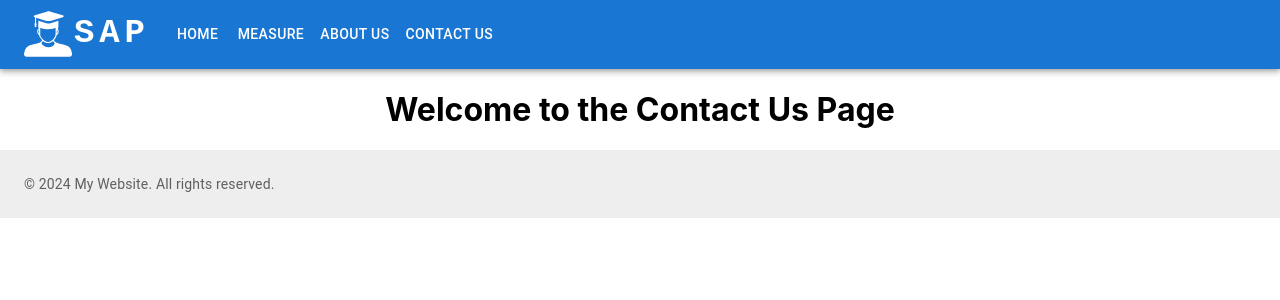
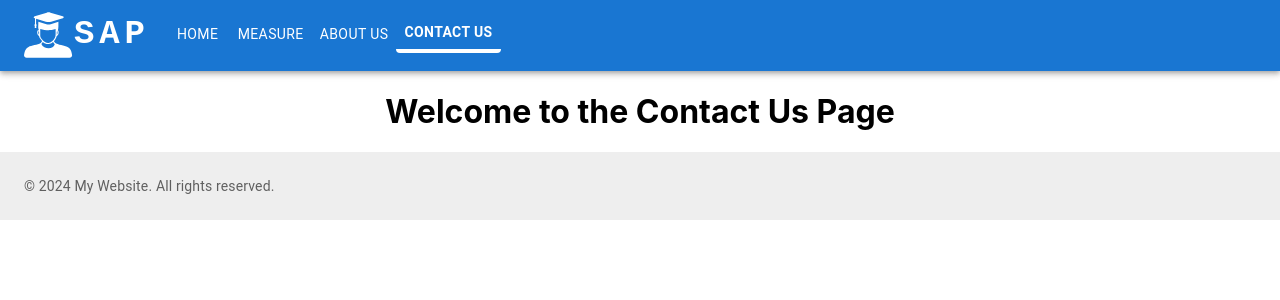
Before and after one commit to govind01a/Student-Adaptability-Level-UI, a React (Create React App) app: page /contact in a window 1280 px wide. Shown: the top 300 px of the page. Built offline with nearby package versions, Linux system fonts and the light colour scheme.

Commit message:
Adding visual effects on  header for current page

```diff
--- a/src/Components/header/Header.jsx
+++ b/src/Components/header/Header.jsx
@@ -12,7 +12,7 @@ import Button from "@mui/material/Button";
 // import Tooltip from '@mui/material/Tooltip';
 import MenuItem from "@mui/material/MenuItem";
 import SiteLogo from "../../UI/logos/SiteLogo";
-import { Link } from "react-router-dom";
+import { Link, useLocation } from "react-router-dom";
 
 // const pages = ['Home', 'Measure', 'About Us', 'Contact Us'];
 const pages = [
@@ -24,6 +24,7 @@ const pages = [
 // const settings = ['Profile', 'Logout'];
 
 function Header() {
+  const location = useLocation();
   const [anchorElNav, setAnchorElNav] = React.useState(null);
   // const [anchorElUser, setAnchorElUser] = React.useState(null);
 
@@ -127,7 +128,24 @@ function Header() {
                 onClick={handleCloseNavMenu}
                 component={Link}
                 to={page.path}
-                sx={{ my: 2, color: "white", display: "block" }}
+                sx={{
+                  my: 2,
+                  color: "white",
+                  display: "block",
+                  fontWeight:
+                    location.pathname === page.path ? "bold" : "normal",
+                  pointerEvents:
+                    location.pathname === page.path ? "none" : "auto",
+                  transform:
+                    location.pathname === page.path
+                      ? "translateY(-2px)"
+                      : "none",
+                  borderBottom:
+                    location.pathname === page.path
+                      ? "4px solid white"
+                      : "none",
+                  paddingBottom: location.pathname === page.path ? "4px" : "0",
+                }}
               >
                 {page.name}
               </Button>
```
